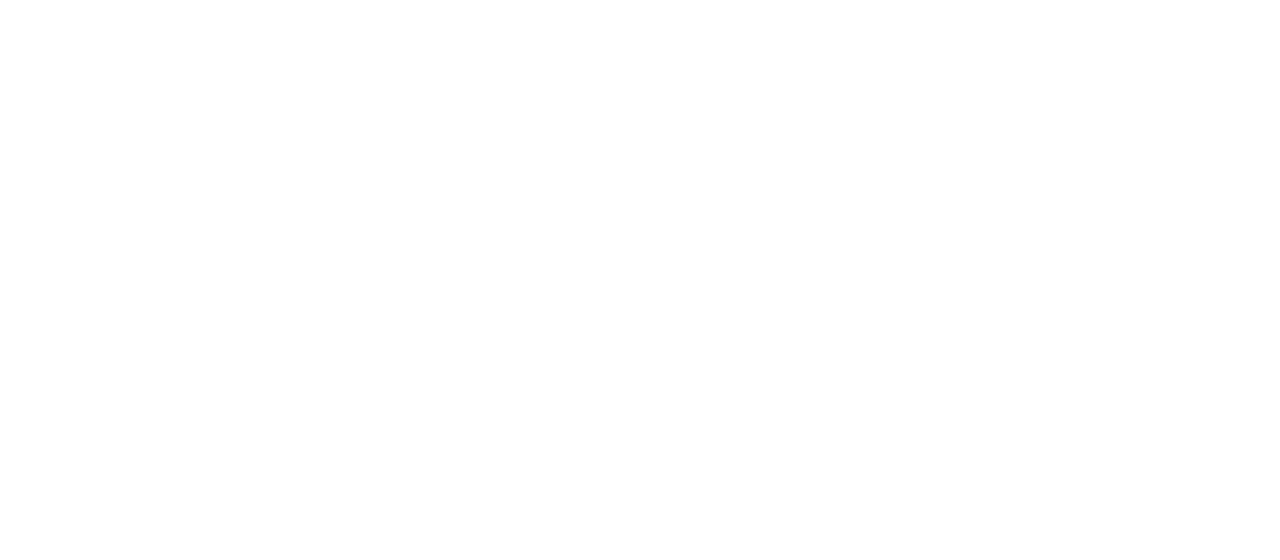
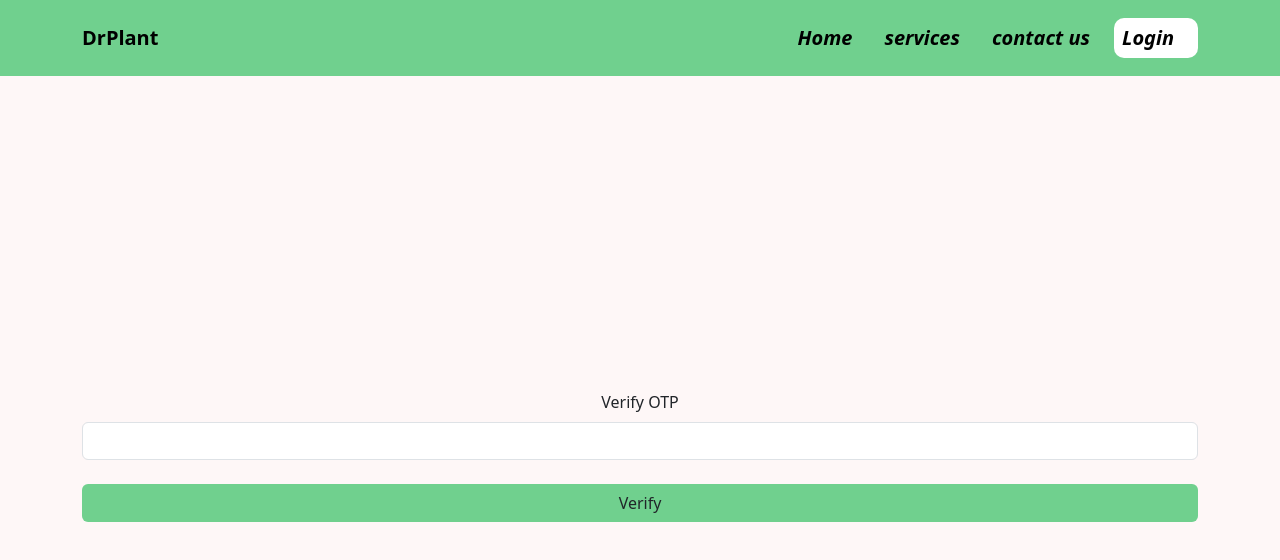
Before and after one commit to jal-1331/SDP, a React (Create React App) app: page /Verifyotp in a window 1280 px wide. Before the commit this address had no page. Shown: the top 560 px of the page. Built offline with nearby package versions, Linux system fonts and the light colour scheme.

Commit message:
add Login Page

```diff
--- a/src/App.js
+++ b/src/App.js
@@ -9,6 +9,8 @@
 import About from './Components/About/About'
 import Contact_us from './Components/Contact_us/Contact_us'
 import Services from './Components/Services/Services'
+import Login from './Components/Login/Login'
+import Verifyotp from './Components/Login/Verifyotp'
 
 function App() {
   return (
@@ -20,6 +22,8 @@
           <Route path="/About" element={<About />}></Route>
           <Route path="/Contact_us" element={<Contact_us />}></Route>
           <Route path="/Services" element={<Services />}></Route>
+          <Route path="/Login" element={<Login />}></Route>
+          <Route path="/Verifyotp" element={<Verifyotp />} />
         </Routes>
       </BrowserRouter>
     </div>
--- a/src/Components/Detail/Alldetail.css
+++ b/src/Components/Detail/Alldetail.css
@@ -38,8 +38,6 @@
     /* background: linear-gradient(90deg, rgba(235, 238, 235, 0.229) 0%, rgba(37, 231, 225, 0.283) 40%, rgba(134, 255, 107, 0.229) 100%); */
     margin:0% 2%;
   }
-  .disease-container:hover{
-  }
   .disease-name {
     margin: 0;
     cursor: pointer;
--- /dev/null
+++ b/src/Components/Login/Login.css
@@ -0,0 +1,31 @@
+ .con{
+    width: 100vw;
+    height: 100vh;
+    margin: 0 auto;
+    display: flex;
+    justify-content: center;
+    align-items: center;
+}
+
+.contain1{
+    width: 30vw;
+    height: 40vh;
+    border-radius: 2rem ;
+}
+
+.log{
+    display: flex;
+    align-items: center;
+    justify-content: center;
+}
+
+.btn{
+    width: inherit;
+}
+
+.colr{
+    background-color:  #50c878d0;
+}
+.colr:hover{
+    background-color: #50c878d0;
+}
--- /dev/null
+++ b/src/Components/Login/Login.js
@@ -0,0 +1,66 @@
+import './Login.css'
+import { useState } from 'react'
+import axios from 'axios'
+import { useNavigate } from 'react-router-dom'
+import Navbar from '../Navbar'
+
+export default function Login() {
+  const [email, setEmail] = useState('')
+  const [Message, setMessage] = useState('')
+  const navigate = useNavigate()
+
+  const handleChange = (event) => {
+    setEmail(event.target.value)
+  }
+
+  const handleSubmit = async (event) => {
+    event.preventDefault()
+
+    try {
+      const response = await axios.post('http://localhost:3001/api/otp-send', {
+        email,
+      })
+
+      if (response.status === 200) {
+        setMessage('OTP sent successfully')
+        navigate('/Verifyotp', { state: { email } }) // Pass email as state
+      } else {
+        setMessage('Login failed. Please check your email and try again.')
+      }
+    } catch (error) {
+      console.error('Error calling backend:', error)
+      setMessage('An error occurred. Please try again later.')
+    }
+  }
+  return (
+    <>
+      <Navbar />
+      <form className="con">
+        <div className="container contain1">
+          <div className="form-outline mb-4">
+            <label className="form-label" htmlFor="form2Example1">
+              Email address
+            </label>
+            <input
+              type="email"
+              id="form2Example1"
+              className="form-control"
+              value={email}
+              onChange={handleChange}
+            />
+          </div>
+          <button
+            type="button"
+            className={`colr mb-4 btn`}
+            onClick={handleSubmit}
+          >
+            Login
+          </button>
+          <div>
+            <p>{Message}</p>
+          </div>
+        </div>
+      </form>
+    </>
+  )
+}
--- /dev/null
+++ b/src/Components/Login/Verifyotp.js
@@ -0,0 +1,77 @@
+import { useLocation } from 'react-router-dom'
+import React, { useState } from 'react'
+import './Login.css'
+import axios from 'axios'
+import { useNavigate } from 'react-router-dom'
+import Navbar from '../Navbar'
+
+export default function Verifyotp() {
+  const [otp, setOtp] = useState('')
+  const [Message, setMessage] = useState('')
+  const location = useLocation()
+  const navigate = useNavigate()
+  const { email } = location.state || {}
+
+  const handleonchange = (e) => {
+    setOtp(e.target.value)
+  }
+
+  const handleonsubmit = async (e) => {
+    e.preventDefault()
+
+    try {
+      const response = await axios.post(
+        'http://localhost:3001/api/verify',
+        {
+          email,
+          otp,
+        },
+        {
+          headers: { 'Content-Type': 'application/json' }, // Set Content-Type
+        },
+      )
+
+      if (response.status === 200) {
+        setMessage('OTP is correct and user is registered successfully')
+        navigate('/')
+      } else {
+        setMessage('Login failed. Please check your email and try again.')
+      }
+    } catch (error) {
+      console.error('Error calling backend:', error)
+      setMessage('An error occurred. Please try again later.')
+    }
+  }
+
+  return (
+    <>
+      <Navbar />
+      <form className="con">
+        <div className="container">
+          <div className="form-outline mb-4">
+            <label className="form-label" htmlFor="form2Example1">
+              Verify OTP
+            </label>
+            <input
+              type="text" // Assuming OTP is a text field
+              id="form2Example1"
+              className="form-control"
+              value={otp}
+              onChange={handleonchange}
+            />
+          </div>
+          <button
+            type="button" // Should be "button" for form submission
+            className={`btn colr btn-block mb-4 btn`}
+            onClick={handleonsubmit}
+          >
+            Verify
+          </button>
+          <div>
+            <p>{Message}</p>
+          </div>
+        </div>
+      </form>
+    </>
+  )
+}
--- a/src/Components/Navbar.js
+++ b/src/Components/Navbar.js
@@ -56,10 +56,7 @@
               </Link>
             </li>
             <li className="nav-item blockl">
-              <Link
-                className="nav-link navbar-brand centered-link"
-                to="/Contact_us"
-              >
+              <Link className="nav-link navbar-brand centered-link" to="/Login">
                 Login
               </Link>
             </li>
```
